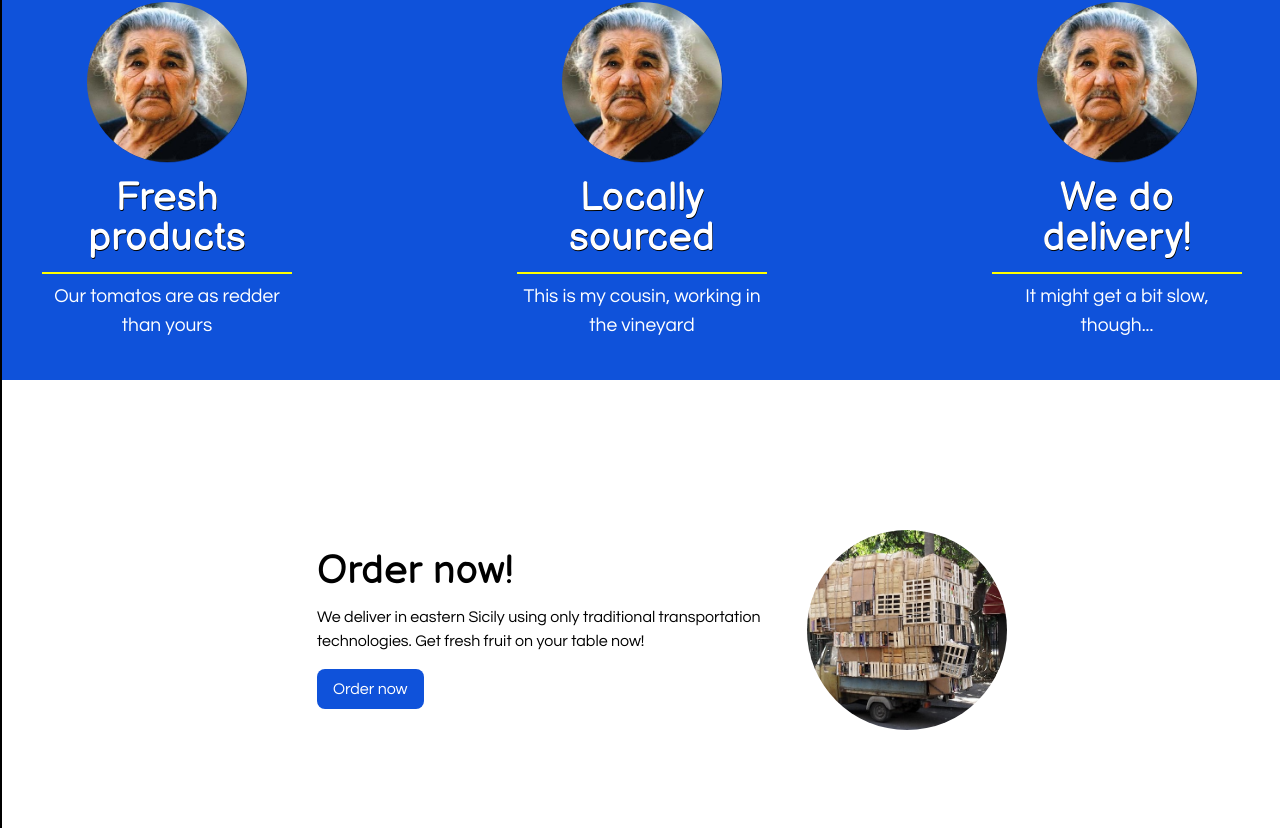
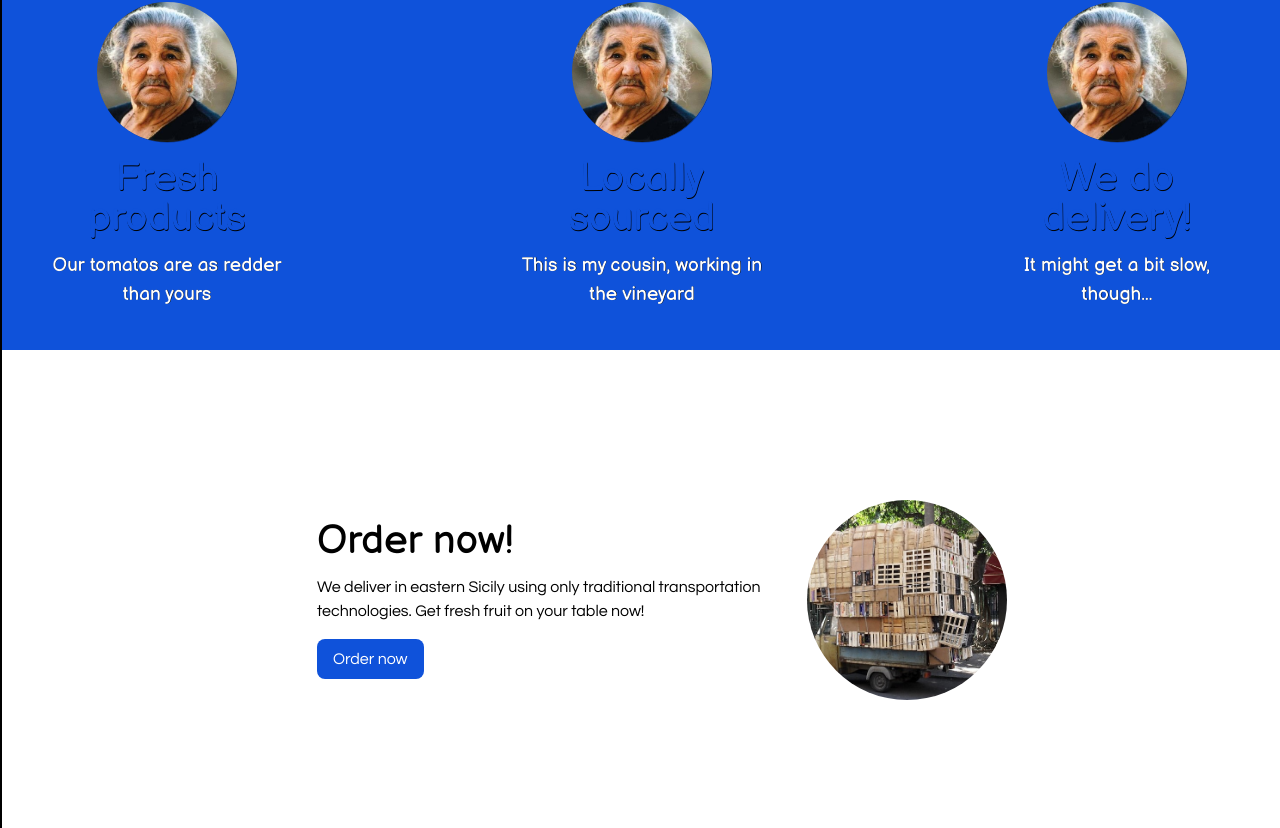
Before and after one commit to ilzio/lapa-frutta, a Next.js app: page / in a window 1280 px wide. Shown: the part 992-1820 px from the top of the page. Built offline with nearby package versions, Linux system fonts and the light colour scheme.

Commit message:
Card style fixes + added props

```diff
--- a/components/common/Card.js
+++ b/components/common/Card.js
@@ -1,28 +1,27 @@
 import React from "react";
 import Button from "./Button";
 
-const Card = ({ title, text, image, button, bgPosition }) => {
+const Card = ({
+  title,
+  text,
+  image,
+  button,
+  bgPosition,
+  separator,
+  separatorColor,
+  titleShadow,
+  textShadow,
+  titleColor,
+  textColor,
+}) => {
   return (
     <div className="Card">
       <div className="Card__image-container" />
       <div className="Card__content-container">
-        {title && (
-          <div>
-            <h3>{title}</h3>
-          </div>
-        )}
-        {/* {separator && ( */}
-        {true && <hr className="Card__separator" />}
-        {text && (
-          <div className="Card__text-container">
-            <p>{text}</p>
-          </div>
-        )}
-        {button && (
-          <div className="Card__text-container">
-            <Button text={button.text} href={button.href} />
-          </div>
-        )}
+        {title && <h3 className="Card__title">{title}</h3>}
+        {separator && <hr className="Card__separator" />}
+        {text && <p className="Card__text">{text}</p>}
+        {button && <Button text={button.text} href={button.href} />}
       </div>
       <style jsx>{`
         .Card {
@@ -31,31 +30,36 @@ const Card = ({ title, text, image, button, bgPosition }) => {
           align-items: center;
           max-width: 250px;
         }
-        .Card h3 {
-          text-shadow: 0.5px 0.5px black;
+        .Card__image-container {
+          height: 140px;
+          width: 140px;
+          background-image: url(${image});
+          background-size: cover;
+          background-position: ${bgPosition || "center"};
+          background-repeat: no-repeat;
+          border-radius: 50%;
+          margin-bottom: 16px;
+          box-shadow: 0.5px 0.5px #00000063;
         }
         .Card__content-container {
           text-align: center;
         }
-        .Card__text-container {
-          text-align: center;
-          font-size: 1.2em;
+        .Card__title {
+          color: ${titleColor || "#0f52da"};
+          text-shadow: ${titleShadow || `0.5px 0.5px black`};
         }
         .Card__separator {
           height: 2px;
-          background-color: #ff0;
           border: none;
+          background-color: ${separatorColor || `#ff0`};
+          width: 100%;
         }
-        .Card__image-container {
-          height: 160px;
-          width: 160px;
-          background-image: url(${image});
-          background-size: cover;
-          background-position: ${bgPosition || 'center'};
-          background-repeat: no-repeat;
-          border-radius: 50%;
-          margin-bottom: 16px;
-          box-shadow: 0.5px 0.5px #00000063;
+        .Card__text {
+          text-align: center;
+          font-size: 1.2em;
+          color: ${textColor || "#ffffff"};
+          font-family: "Balsamiq Sans", cursive;
+          text-shadow: ${textShadow || `0.3px 0.3px black`};
         }
       `}</style>
     </div>
```
